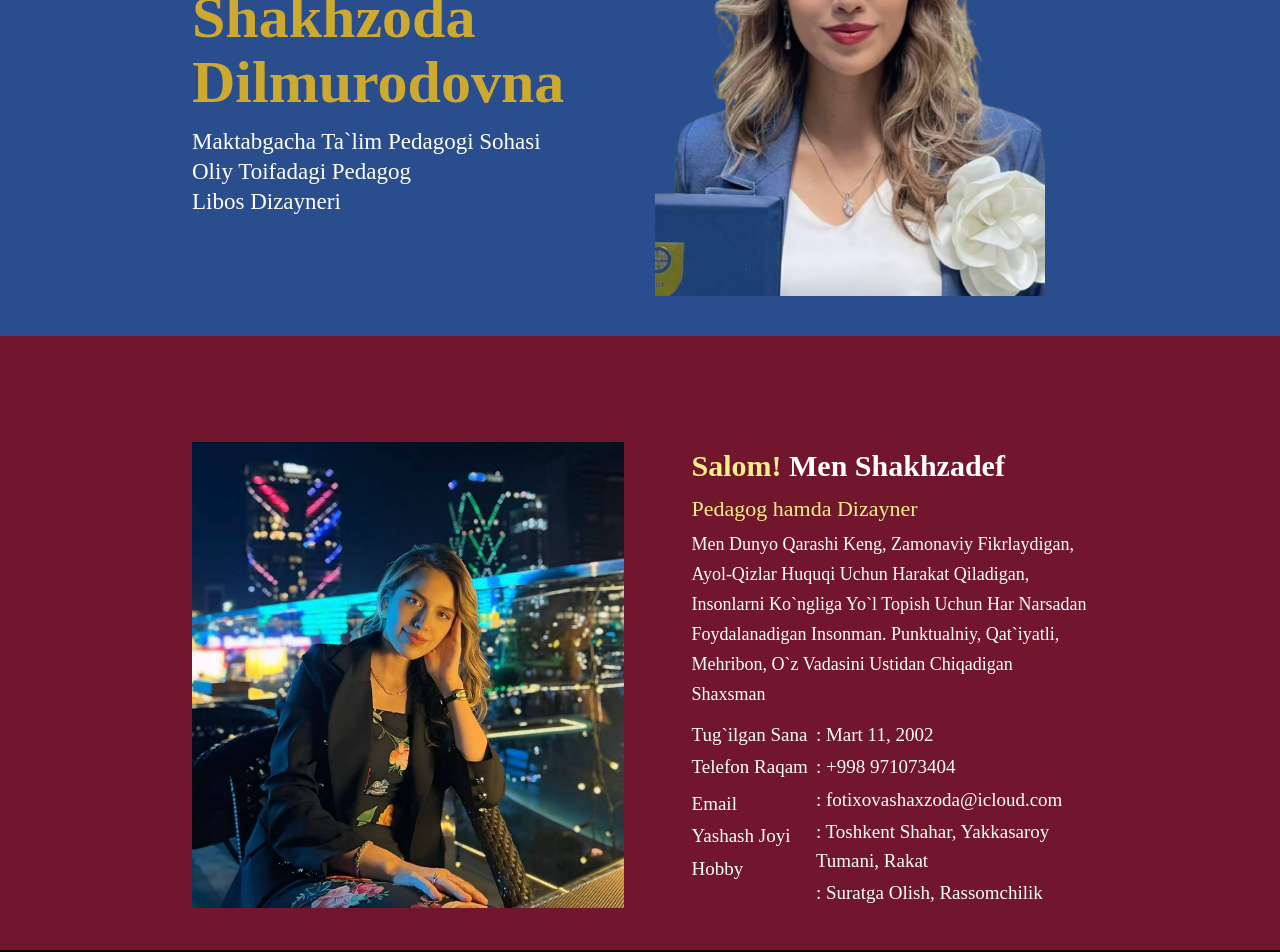
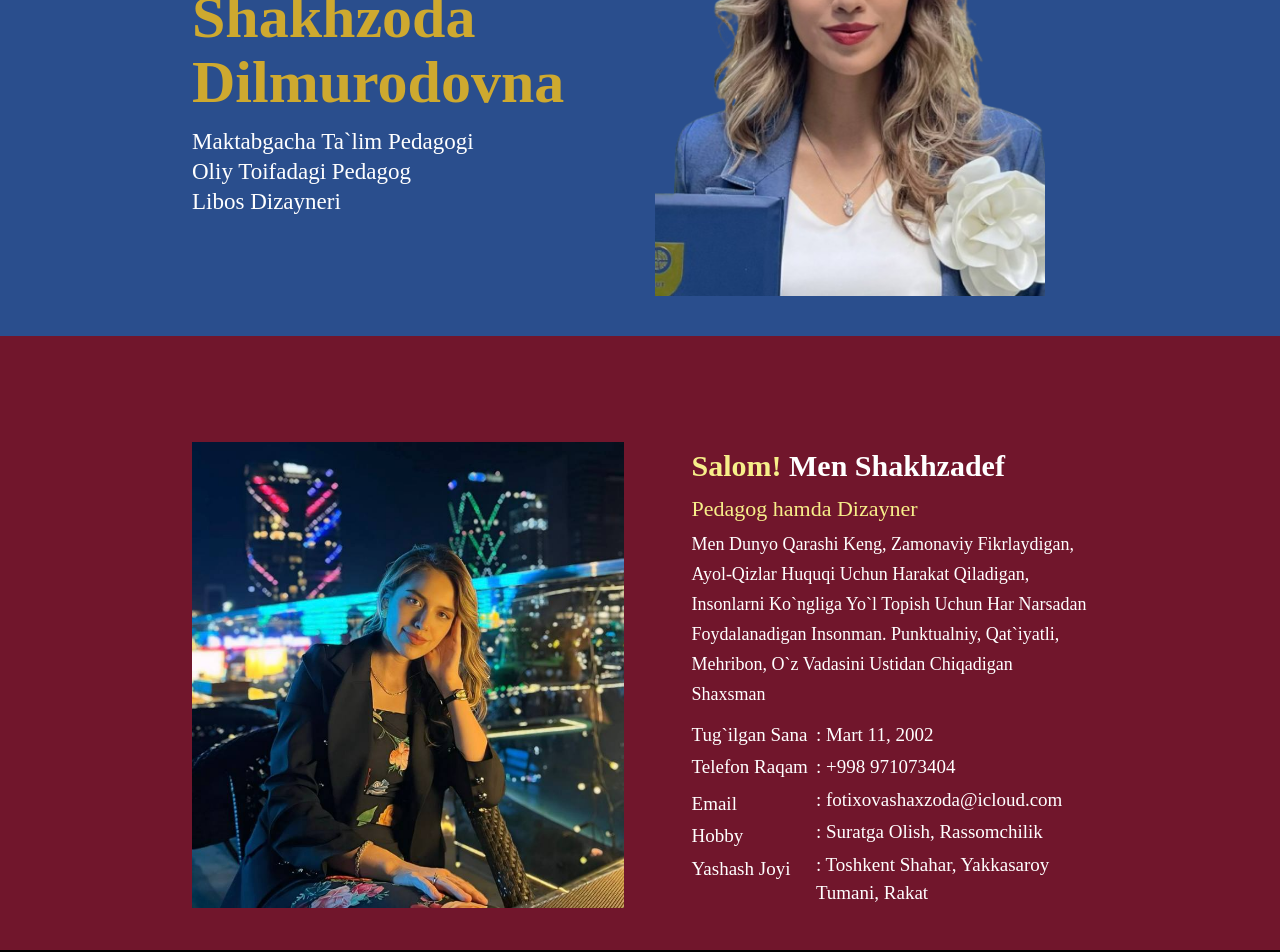
Before and after one commit to DilmurodovnaK/Shakhzodabio, a React (Create React App) app: page / in a window 1280 px wide. Shown: the part 360-1312 px from the top of the page. Built offline with nearby package versions, Linux system fonts and the light colour scheme.

Commit message:
fourth commit

```diff
--- a/src/components/about.jsx
+++ b/src/components/about.jsx
@@ -42,15 +42,15 @@ const About = () => {
          <span className=' text-white md:text-[16px]  font-medium text-[19px]'>Telefon Raqam</span>
          <span className=' text-white md:text-[16px]  font-medium text-[19px]'></span>
          <span className=' text-white md:text-[16px] font-medium text-[19px]'>Email</span>
-         <span className=' text-white md:text-[16px] font-medium text-[19px]'>Yashash Joyi</span>
-         <span className=' text-white md:text-[16px]  font-medium text-[19px]'>Hobby</span>
+         <span className=' text-white md:text-[16px] font-medium text-[19px]'>Hobby</span>
+         <span className=' text-white md:text-[16px]  font-medium text-[19px]'>Yashash Joyi</span>
       </div>
       <div className='flex flex-col gap-1'>
          <span className=' text-white md:text-[16px]  font-medium text-[19px]'>: Mart 11, 2002</span>
          <span className=' text-white md:text-[16px]  font-medium text-[19px]'>: +998 971073404</span>
          <span className=' text-white md:text-[16px]  font-medium text-[19px]'>: fotixovashaxzoda@icloud.com</span>
-         <span className=' text-white md:text-[16px]  font-medium text-[19px]'>: Toshkent Shahar, Yakkasaroy Tumani, Rakat </span>
-         <span className=' text-white md:text-[16px]  font-medium text-[19px]'>: Suratga Olish, Rassomchilik</span>
+         <span className=' text-white md:text-[16px]  font-medium text-[19px]'>: Suratga Olish, Rassomchilik </span>
+         <span className=' text-white md:text-[16px]  font-medium text-[19px]'>: Toshkent Shahar, Yakkasaroy Tumani, Rakat</span>
       </div>
     </div>
 
--- a/src/components/intro.jsx
+++ b/src/components/intro.jsx
@@ -33,7 +33,7 @@ const Intro = () => {
             Fotihova Khalilova Shakhzoda Dilmurodovna
           </h1>
           <p className='font-medium text-[23px] text-white leading-[30px] max-w-[580px] md:font-light md:text-[15px] md:leading-[22px]'>
-            Maktabgacha Ta`lim Pedagogi Sohasi <br /> Oliy Toifadagi Pedagog <br />Libos Dizayneri
+            Maktabgacha Ta`lim Pedagogi  <br /> Oliy Toifadagi Pedagog <br />Libos Dizayneri
           </p>
         </div>
 
```
